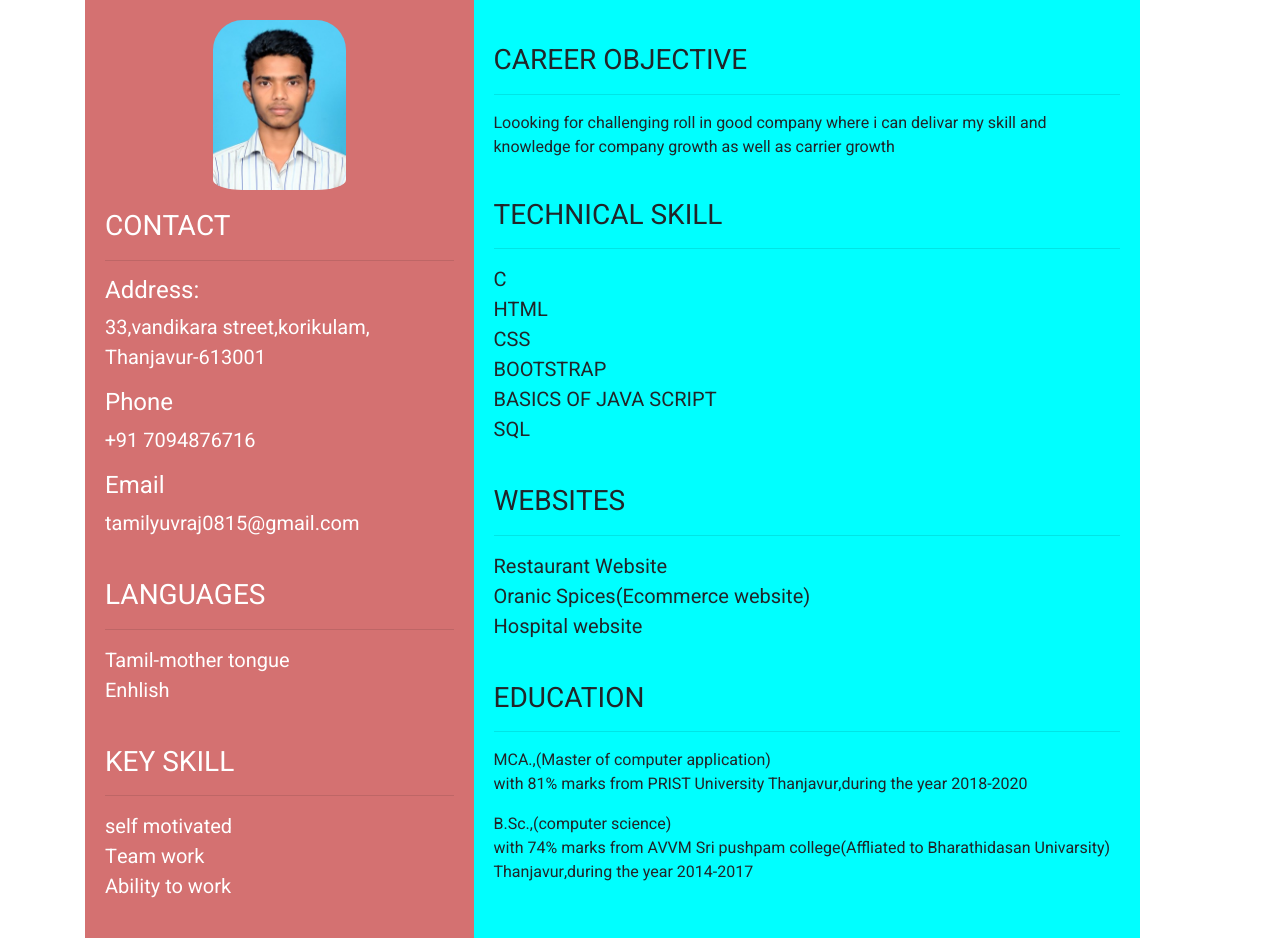
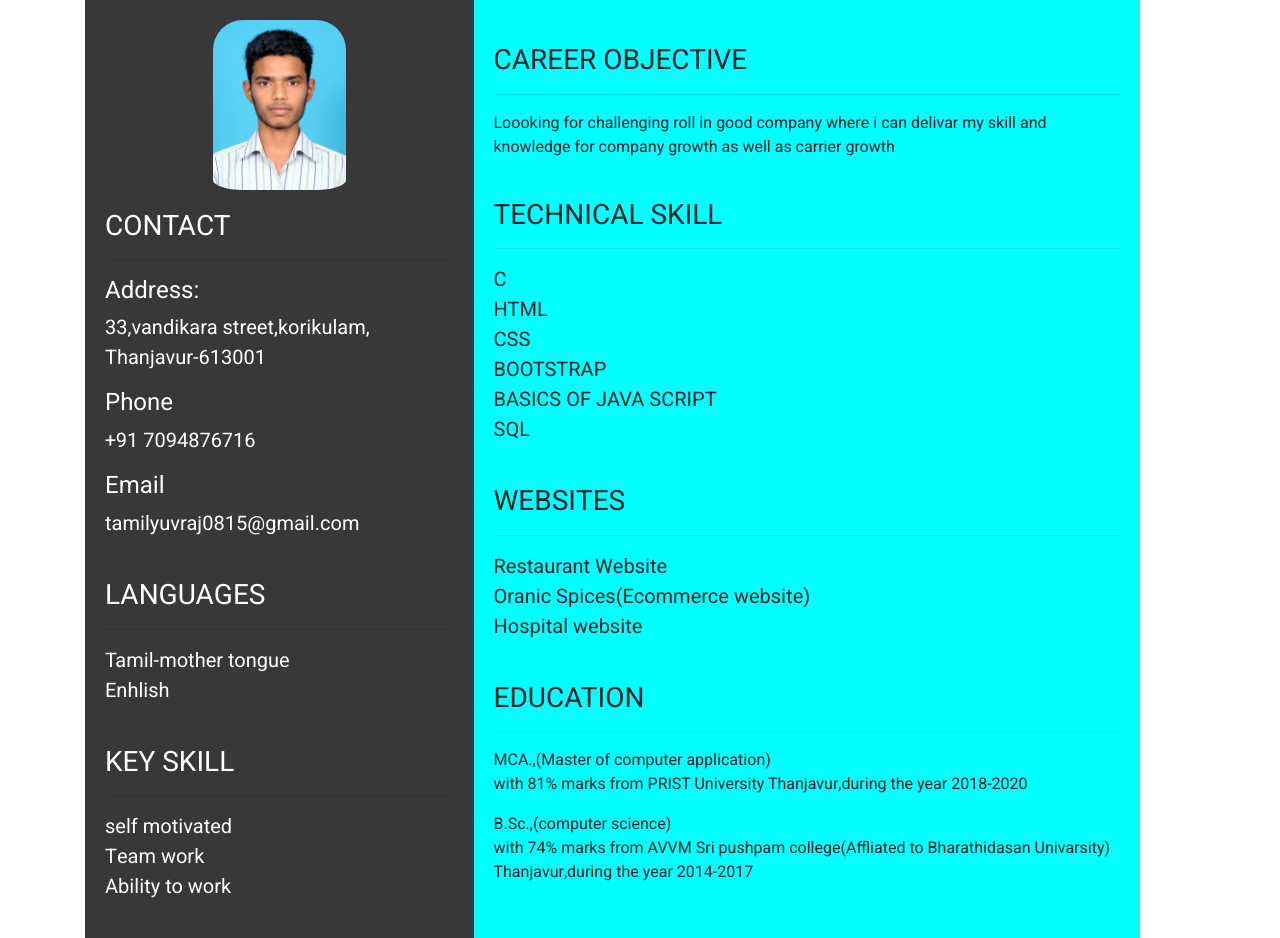
Before and after one commit to tamil1947/resum, a plain HTML site: page index.html in a window 1280 px wide. Drawn offline with nearby package versions, Linux system fonts and the light colour scheme.

Commit message:
Update resume.css

```diff
--- a/resume.css
+++ b/resume.css
@@ -11,7 +11,7 @@
     min-height: 100vh;
 }
 .left{
-    background-color: rgb(212, 113, 113);
+    background-color:  rgba(0, 0, 0, 0.781);
     color: white;
     padding: 20px;
 }
```
